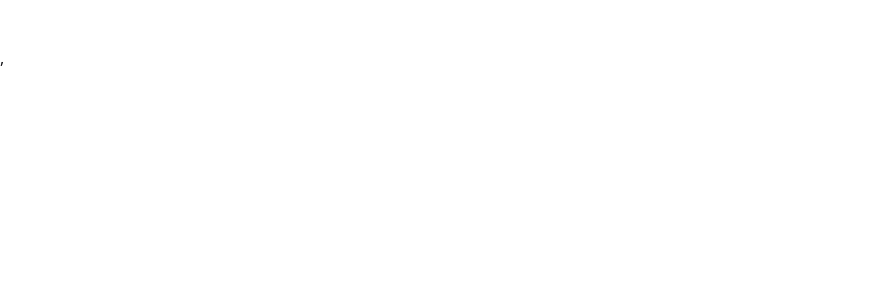
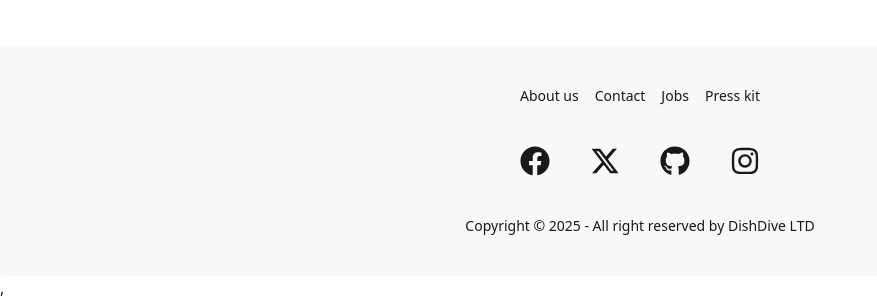
Before and after one commit to mahmud014/B12-A10-Future-Box-client, a React (Vite) app: page / in a window 1280 px wide. Shown: the part 819-1119 px from the top of the page, without its empty margins (0-877 px from the left). Before the commit the page ends 889 px from the top, so only its background shows below. Built offline with nearby package versions, Linux system fonts and the light colour scheme.

Commit message:
add footer

```diff
--- a/index.html
+++ b/index.html
@@ -2,7 +2,7 @@
 <html lang="en">
   <head>
     <meta charset="UTF-8" />
-    <link rel="icon" type="image/svg+xml" href="/vite.svg" />
+    <link rel="icon" type="image" href="/src/assets/cutlery.png" />
     <meta name="viewport" content="width=device-width, initial-scale=1.0" />
     <title>DishDive</title>
   </head>
--- a/package.json
+++ b/package.json
@@ -17,6 +17,7 @@
     "react-icons": "^5.5.0",
     "react-router": "^7.9.5",
     "react-router-dom": "^7.9.5",
+    "swiper": "^12.0.3",
     "tailwindcss": "^4.1.17"
   },
   "devDependencies": {
--- /dev/null
+++ b/src/Components/Footer.jsx
@@ -0,0 +1,41 @@
+import React from "react";
+import { FaFacebook, FaGithub, FaInstagram } from "react-icons/fa";
+import { FaXTwitter } from "react-icons/fa6";
+import { Link } from "react-router";
+
+const Footer = () => {
+  return (
+    <footer className="footer footer-horizontal footer-center bg-base-200 text-base-content rounded p-10">
+      <nav className="grid grid-flow-col gap-4">
+        <a className="link link-hover">About us</a>
+        <a className="link link-hover">Contact</a>
+        <a className="link link-hover">Jobs</a>
+        <a className="link link-hover">Press kit</a>
+      </nav>
+      <nav>
+        <div className="grid grid-flow-col gap-5 space-x-5">
+          <Link>
+            <FaFacebook size={30} />
+          </Link>
+          <Link>
+            <FaXTwitter size={30} />
+          </Link>
+          <Link>
+            <FaGithub size={30} />
+          </Link>
+          <Link>
+            <FaInstagram size={30} />
+          </Link>
+        </div>
+      </nav>
+      <aside>
+        <p>
+          Copyright © {new Date().getFullYear()} - All right reserved by
+          DishDive LTD
+        </p>
+      </aside>
+    </footer>
+  );
+};
+
+export default Footer;
--- a/src/Components/Navbar.jsx
+++ b/src/Components/Navbar.jsx
@@ -9,10 +9,10 @@
         <NavLink to="/">Home</NavLink>
       </li>
       <li>
-        <NavLink to="/about">About</NavLink>
+        <NavLink to="/allreviews">All Reviews</NavLink>
       </li>
       <li>
-        <NavLink to="/allreviews">All Reviews</NavLink>
+        <NavLink to="/about">About</NavLink>
       </li>
     </>
   );
--- a/src/LayOuts/Root.jsx
+++ b/src/LayOuts/Root.jsx
@@ -1,6 +1,7 @@
 import React from "react";
 import Navbar from "../Components/Navbar";
 import { Outlet } from "react-router";
+import Footer from "../Components/Footer";
 
 const Root = () => {
   return (
@@ -9,6 +10,7 @@
       <div className="min-h-screen">
         <Outlet></Outlet>
       </div>
+      <Footer></Footer>
     </div>
   );
 };
```
Also changed, not shown: src/assets/cutlery.png (added), 1 other file (tests, documents, lock files or other folders).
